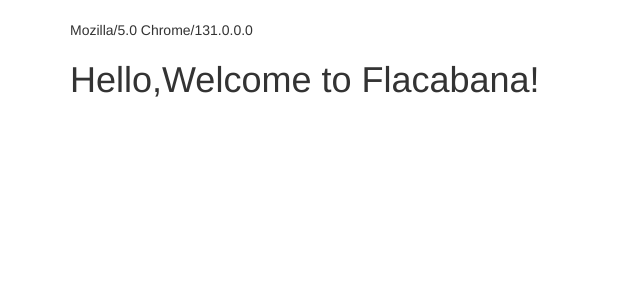
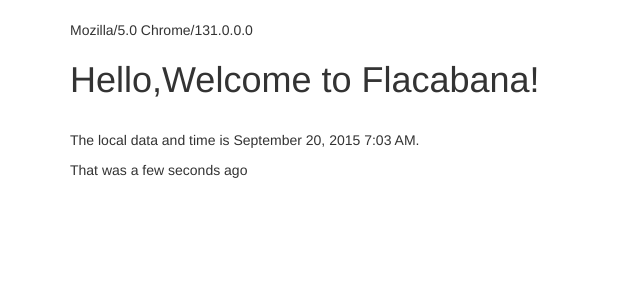
Before and after one commit to laixintao/Flacabana, a Flask app: page / in a window 1280 px wide. Shown: the part 52-352 px from the top of the page, without its empty margins (0-640 px from the left). Run offline with Flask 2, Linux system fonts and the light colour scheme; some libraries are stand-ins or nearby versions.

Commit message:
use moment to format date and time.

```diff
--- a/run.py
+++ b/run.py
@@ -6,14 +6,18 @@
 from flask import redirect
 from flask import render_template
 from flask.ext.bootstrap import Bootstrap
+from flask.ext.moment import Moment
+from datetime import datetime
 
 app = Flask(__name__)
 boostrap = Bootstrap(app)
+moment = Moment(app)
 
 @app.route('/')
 def index():
     user_anget = request.headers.get('User-Agent')
-    return render_template('index.html',agent=user_anget)
+    return render_template('index.html',agent=user_anget,
+                           current_time=datetime.utcnow())
 
 @app.route('/user/<name>')
 def user(name):
--- a/templates/base.html
+++ b/templates/base.html
@@ -37,3 +37,8 @@
     {% block page_content %}{%endblock%}
 </div>
 {%endblock%}
+
+{% block scripts %}
+{{ super() }}
+{{ moment.include_moment() }}
+{% endblock %}
--- a/templates/index.html
+++ b/templates/index.html
@@ -3,4 +3,7 @@
 {% block page_content %}
 {{agent}}
 <h1>Hello,Welcome to Flacabana!</h1>
+<br>
+<p>The local data and time is {{moment(current_time).format('LLL')}}.</p>
+<p>That was {{moment(current_time).fromNow(refresh=True)}}</p>
 {% endblock %}
```
